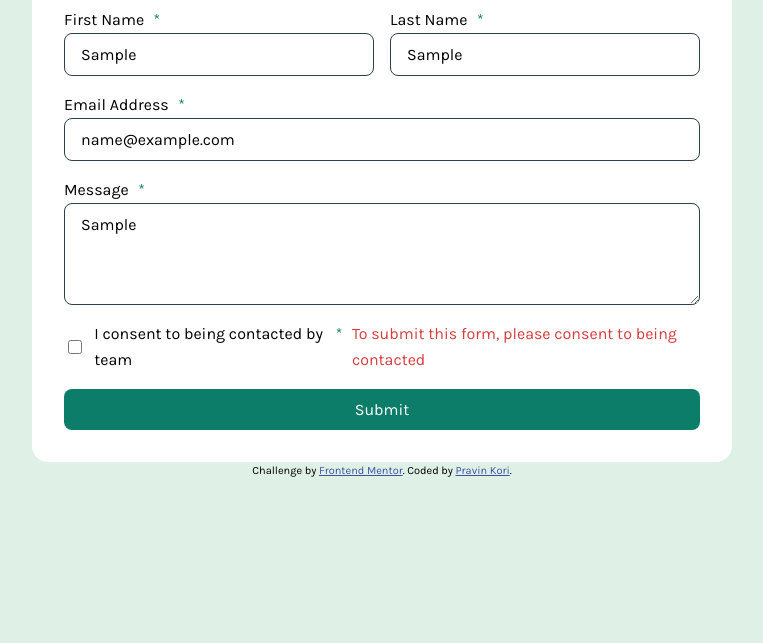
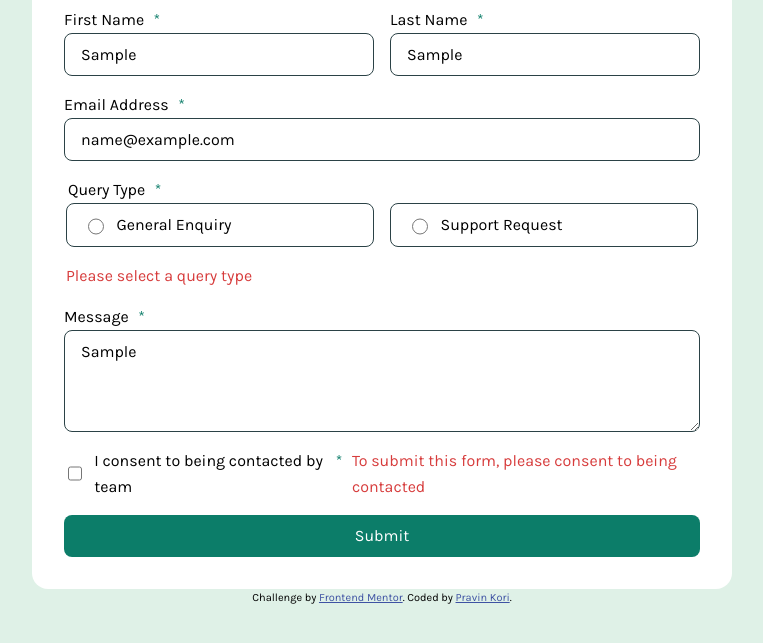
Before and after one commit to pravinkori/fem-contact-form, a plain HTML site: page index.html in a window 1280 px wide. Both pictures are taken after typing "Sample", "Sample", "name@example.com", "Sample" into the empty fields and a click on the button "Submit". Shown: the part 127-770 px from the top of the page, without its empty margins (258-1021 px from the left). Drawn offline with Linux system fonts and the light colour scheme.

Commit message:
Add error message for radio buttons

```diff
--- a/index.html
+++ b/index.html
@@ -48,12 +48,13 @@
           <span class="error-message" aria-live="polite"></span>
         </div>
 
-        <!-- <fieldset class="span-all">
+        <fieldset class="span-all">
           <legend>Query Type</legend>
 
           <div class="form-group">
             <input
               type="radio"
+              data-error="Please select a query type"
               id="general"
               name="qurey"
               value="General Enquiry"
@@ -65,6 +66,7 @@
           <div class="form-group">
             <input
               type="radio"
+              data-error="Please select a query type"
               id="support"
               name="qurey"
               value="Support Request"
@@ -73,7 +75,7 @@
             <label for="support">Support Request</label>
           </div>
           <span class="error-message" aria-live="polite"></span>
-        </fieldset> -->
+        </fieldset>
 
         <div class="form-group span-all">
           <label for="message">Message</label>
--- a/script/form.js
+++ b/script/form.js
@@ -1,7 +1,9 @@
 const form = document.querySelector("form");
 
 function validateField(field) {
-	const errorMessageElement = field.parentElement.querySelector(".error-message");
+	const errorMessageElement = field.type === 'radio'
+		? field.closest('fieldset').querySelector(".error-message")
+		: field.parentElement.querySelector(".error-message");
 
 	if (!field.validity.valid) {
 		console.log("invalid field:", field);
```
